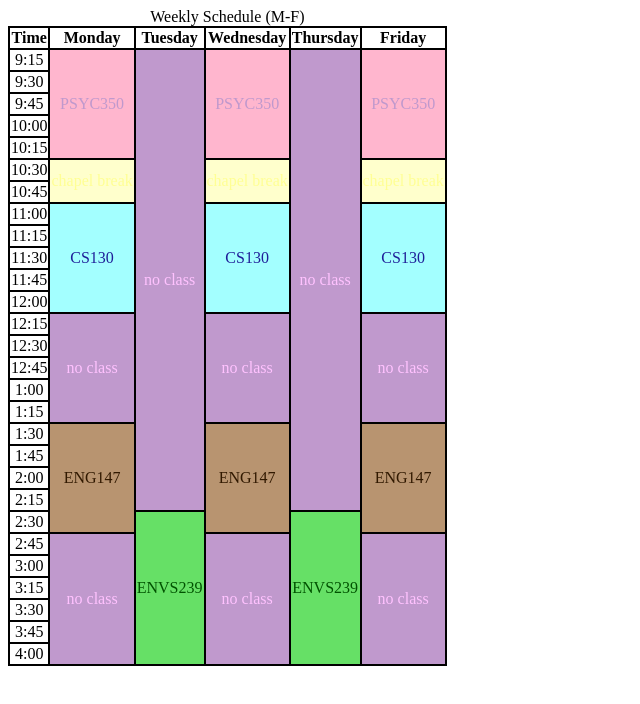
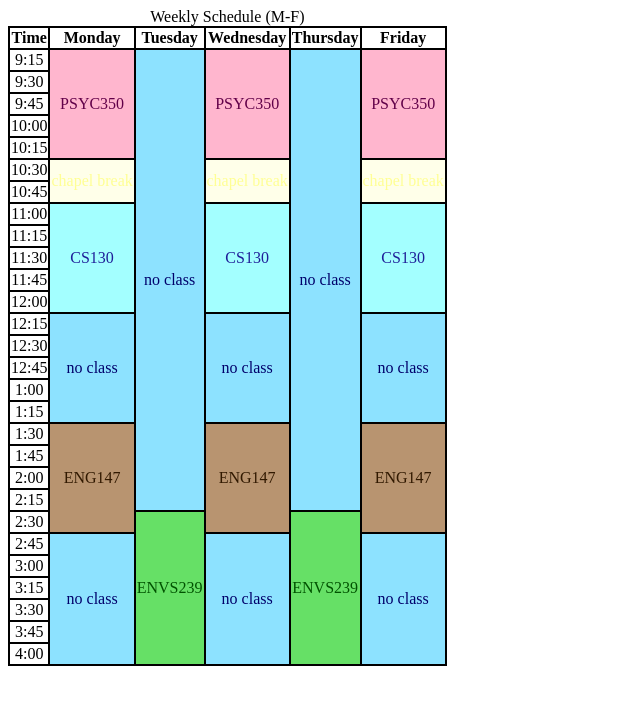
Before and after one commit to kittam02/kittam02.github.io, a plain HTML site: page schedule.html in a window 1280 px wide. Shown: the whole page, without its empty margins (0-640 px from the left). Drawn offline with Linux system fonts and the light colour scheme.

Commit message:
Update schedule.html

```diff
--- a/schedule.html
+++ b/schedule.html
@@ -7,18 +7,18 @@
       border-spacing: 0px;
       text-align: center;
       border-color: black;}
-    .chapelbreak {background-color: #FFFFCC;
+    .chapelbreak {background-color: #FFFFE9;
       color: #FFFF94;}
     .CS {background-color: #A3FFFF;
       color: #1F1F99;}
     .PSYC {background-color:#FFB6CE;
-      color: #C099CD;}
+      color: #620049;}
     .ENVS {background-color: #66E066;
       color: #005200;}
     .ENG {background-color: #B89470;
       color: #311900;}
-    .noclass {background-color: #C099CD;
-      color: #FFC2FF;}
+    .noclass {background-color: #8DE2FF;
+      color: #00006B;}
     </style>
   </head>
   <body>
```
